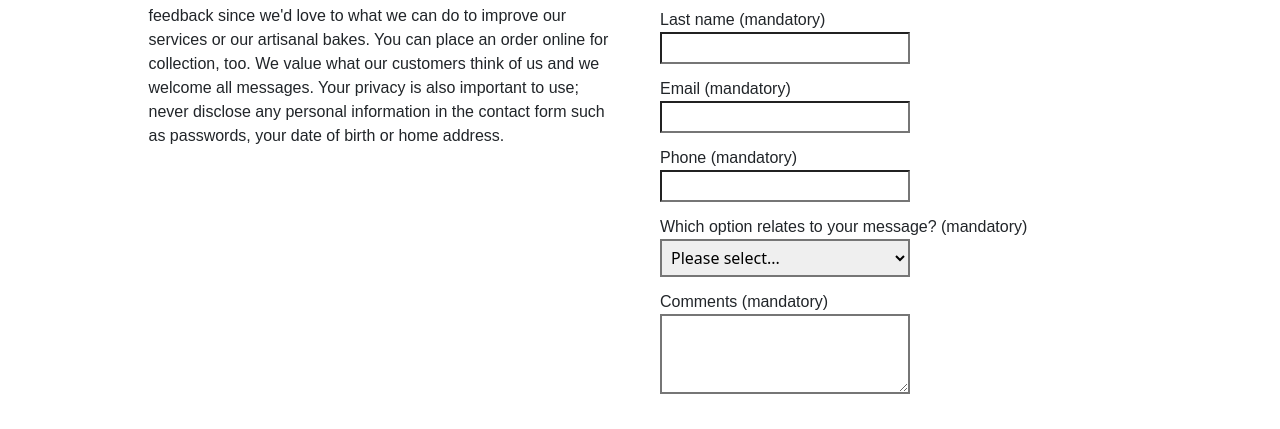
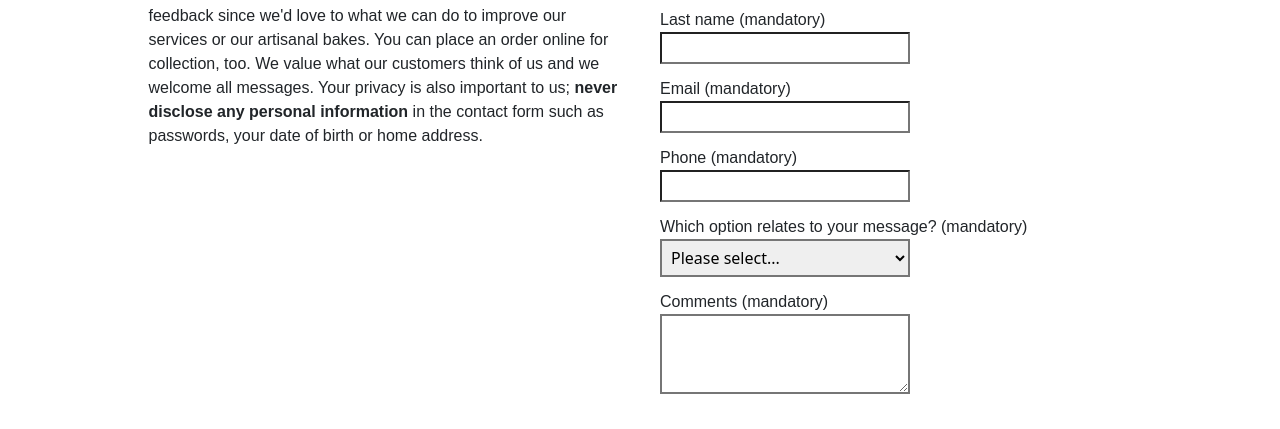
Before and after one commit to grahambinho/arty-bake, a plain HTML site: page contact/index.html in a window 1280 px wide. Shown: the part 354-783 px from the top of the page. Drawn offline with nearby package versions, Linux system fonts and the light colour scheme.

Commit message:
update content for SEO

```diff
--- a/contact/index.html
+++ b/contact/index.html
@@ -64,7 +64,7 @@
     <section class="row col-md-11 mx-auto">
       <section id="intro" class="col-md-6 content">
         <h2 class="heading">We value our customers</h2>
-        <p>Why not write to let us know how well we're doing, or give feedback since we'd love to what we can do to improve our services or our artisanal bakes. You can place an order online for collection, too. We value what our customers think of us and we welcome all messages. Your privacy is also important to use; never disclose any personal information in the contact form such as passwords, your date of birth or home address.</p>
+        <p>Why not write to let us know how well we're doing, or give feedback since we'd love to what we can do to improve our services or our artisanal bakes. You can place an order online for collection, too. We value what our customers think of us and we welcome all messages. Your privacy is also important to us; <strong>never disclose any personal information</strong> in the contact form such as passwords, your date of birth or home address.</p>
       </section>
       <section id="contact-form" class="col-md-6 content">
         <form name="online-contact" method="get" action="#">
```
